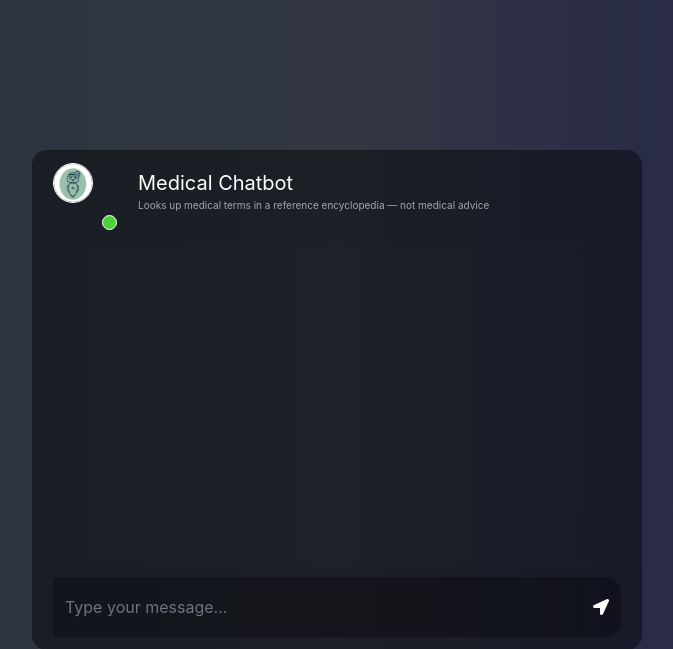
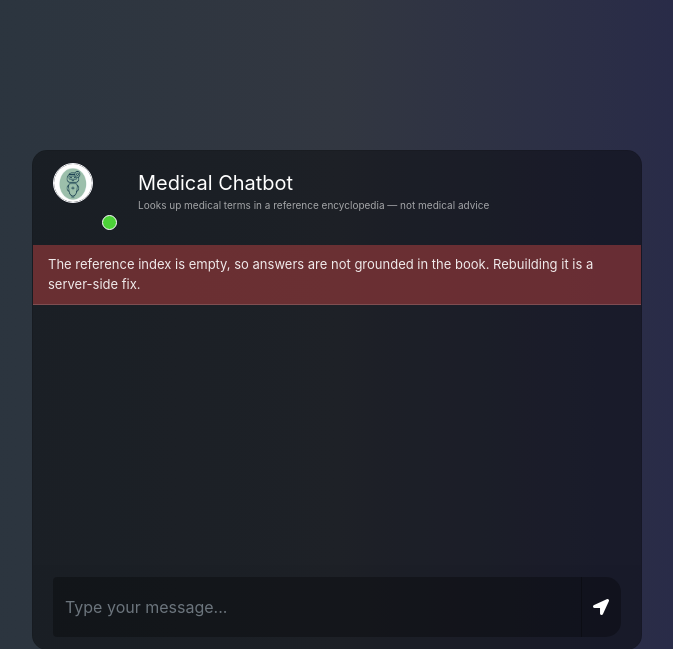
Before and after one commit to kanishkachandrakar/End-to-end-Medical-Chatbot-Generative-AI, a Flask app: page / in a window 1280 px wide. Shown: the top 649 px of the page, without its empty margins (303-976 px from the left). Run offline with Flask 3, Linux system fonts and the light colour scheme; some libraries are stand-ins or nearby versions.

Commit message:
feat(ui): say so on the page when answers cannot be grounded
/healthz has known for a while that the index is empty or the chain could
not be built. The page did not: it loaded normally, invited a question, and
returned a 503 once one was asked. The two degraded states have quite
different meanings for a visitor -- one means answers will be ungrounded,
the other that there will be no answers -- and neither was visible until
they had typed something.

The script asks /healthz once on load and shows a banner for each case. It
starts hidden, so a working deployment looks exactly as before, and the
text is set with .text() for the same reason the chat log is.

Co-Authored-By: Claude Opus 5 (1M context) <noreply@anthropic.com>

```diff
--- a/static/chat.js
+++ b/static/chat.js
@@ -55,6 +55,39 @@ $(document).ready(function () {
         $("#send").prop("disabled", busy);
     }
 
+    // The page loads and looks working even when nothing can be answered:
+    // /healthz knows, so ask it once rather than letting the first question
+    // come back as an error.
+    function showBanner(text) {
+        $("#serviceBanner").text(text).prop("hidden", false);
+    }
+
+    $.ajax({ type: "GET", url: "/healthz", dataType: "text" })
+        .done(function (body) {
+            if (String(body).indexOf("index-empty") !== -1) {
+                showBanner(
+                    "The reference index is empty, so answers are not grounded " +
+                    "in the book. Rebuilding it is a server-side fix."
+                );
+            }
+        })
+        .fail(function (jqXHR) {
+            var body = String(jqXHR.responseText || "");
+            if (body.indexOf("chain-unavailable") !== -1) {
+                showBanner(
+                    "The service cannot reach its search index right now, so " +
+                    "questions will not be answered. Please try again later."
+                );
+            } else if (body.indexOf("index-empty") !== -1) {
+                showBanner(
+                    "The reference index is empty, so answers are not grounded " +
+                    "in the book. Rebuilding it is a server-side fix."
+                );
+            } else {
+                showBanner("The service is not responding. Please try again later.");
+            }
+        });
+
     $("#messageArea").on("submit", function (event) {
         event.preventDefault();
 
--- a/static/style.css
+++ b/static/style.css
@@ -120,3 +120,10 @@ border-radius: 0 0 15px 15px !important;
 .msg_head{
 	position: relative;
 }
+.service_banner{
+	padding: 10px 15px;
+	font-size: 13px;
+	color: rgba(255,255,255,0.9);
+	background: rgba(170,60,60,0.55);
+	border-bottom: 1px solid rgba(255,255,255,0.15);
+}
--- a/templates/chat.html
+++ b/templates/chat.html
@@ -28,6 +28,7 @@
 								</div>
 							</div>
 						</div>
+						<div id="serviceBanner" class="service_banner" role="status" hidden></div>
 						<div id="messageFormeight" class="card-body msg_card_body" role="log" aria-live="polite" aria-label="Conversation">
 						</div>
 						<div class="card-footer">
```
Also changed, not shown: tests/test_template_contract.py (+27 -0 lines).
